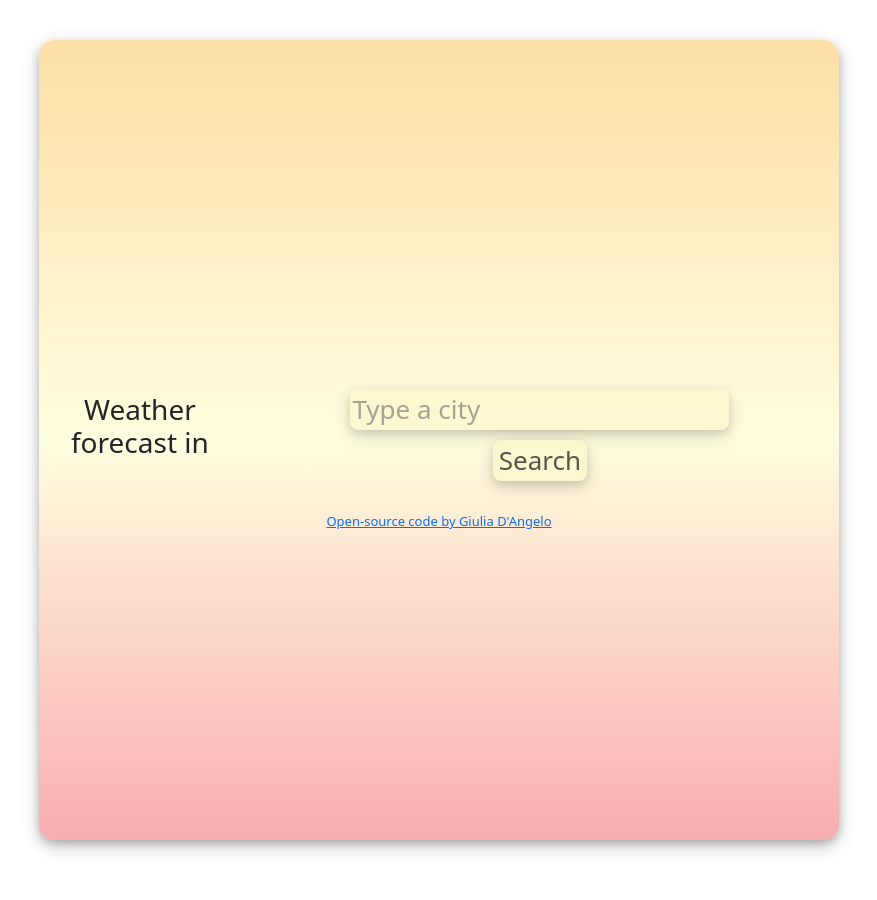
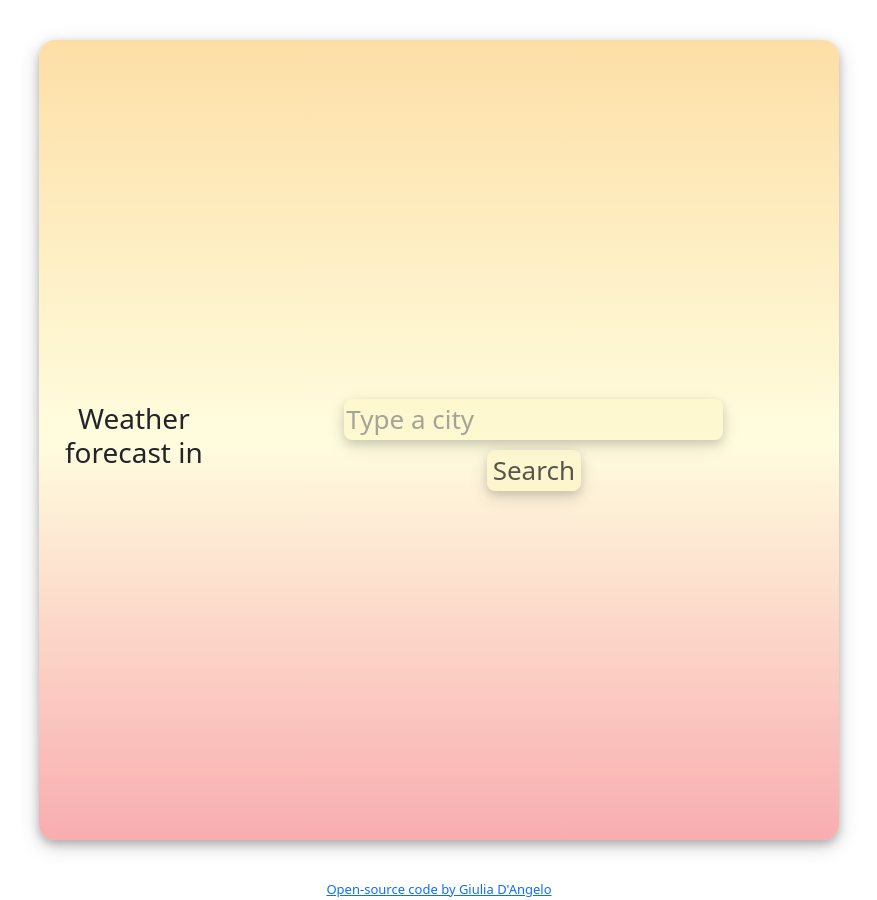
Before and after one commit to edriophthalma/weather-react, a React (Create React App) app: page / in a window 1280 px wide. Shown: the whole page, without its empty margins (201-1078 px from the left). Built offline with nearby package versions, Linux system fonts and the light colour scheme.

Commit message:
date component

```diff
--- a/src/App.js
+++ b/src/App.js
@@ -7,9 +7,10 @@ function App() {
     <div className="App">
       <div className="container">
       <header className="App-header">
-        <Weather city="New York"/>
+        <Weather defaultCity="Palermo"/>
 
       </header>
+      <footer><a href="https://github.com/edriophthalma/weather-react.git" alt="Giulia's code">Open-source code by Giulia D'Angelo</a></footer>
       </div>
     </div>
   );
--- a/src/Calldate.js
+++ /dev/null
@@ -1,6 +0,0 @@
-import React from "react";
-
-export default function Calledate(props) {
-    return "Tuesday";
-
-}
--- /dev/null
+++ b/src/UpDate.js
@@ -0,0 +1,17 @@
+import React from "react";
+export default function UpDate(props)  {
+    let days = ["Sunday", "Monday", "Tuesday", "Wednesday", "Thursday", "Friday", "Saturday", ]
+    let day = days[props.date.getDay()];
+    let hours = props.date.getHours();
+    if (hours < 10) {
+        hours = `0${hours}`;
+    }
+    let minutes = props.date.getMinutes();
+    if (minutes < 10) {
+        minutes = `0${minutes}`;
+    }
+    return (
+        <div>
+            {day} {hours}:{minutes}
+        </div> );
+}
--- a/src/Weather.css
+++ b/src/Weather.css
@@ -15,9 +15,10 @@ input {
   opacity: 65%;
   border: none;
   box-shadow: 0 4px 8px 0 rgba(0, 0, 0, 0.2), 0 6px 20px 0 rgba(0, 0, 0, 0.19);
+  transition: all 0.9s ease;
 }
 .search-bar {
-  margin: 10px auto;
+  margin: 10px 10px;
 }
 :focus {
   outline: 3px solid #f3676e8a;
--- a/src/Weather.js
+++ b/src/Weather.js
@@ -1,7 +1,8 @@
 import React, { useState } from "react";
 import axios from "axios";
 import "./Weather.css";
-import Calldate from "./Calldate";
+import UpDate from "./UpDate";
+
 
 export default function Weather(props) {
   const [city, setCity] = useState("");
@@ -11,11 +12,12 @@ export default function Weather(props) {
   function displayWeather(response) {
     setResult(true);
 
+
     setInfo({
         name: response.data.name,
       temperature: response.data.main.temp,
       description: response.data.weather[0].description,
-      date: new Date(response.data.dt *1000),
+      date: new Date(response.data.dt * 1000),
       humidity: response.data.main.humidity,
       wind: response.data.wind.speed,
       icon: `http://openweathermap.org/img/wn/${response.data.weather[0].icon}@2x.png`
@@ -33,7 +35,8 @@ export default function Weather(props) {
     setCity(event.target.value);
   }
   let form = (
-      <table><tr>
+      <table>
+        <tbody><tr>
     <td>
         <h3 className="city-result">Weather forecast in {info.name}</h3></td>
         <td>
@@ -42,7 +45,7 @@ export default function Weather(props) {
       <input type="submit" value="Search" />
 
     </form></td>
-    </tr></table>
+    </tr></tbody></table>
   );
 
   if (result) {
@@ -53,7 +56,7 @@ export default function Weather(props) {
             <tr>
             <td>
                 <ul className="main-results">
-                  <li><Calldate date={info.date}/></li>
+              <li><UpDate date={info.date} /></li>
               <li><img src={info.icon} alt="icon" /></li>
               <li className="text-capitalize">{info.description}</li>
               </ul>
@@ -108,6 +111,6 @@ export default function Weather(props) {
   else {
     return <div>{form}
 
-     <footer><a href="https://github.com/edriophthalma/weather-react.git" alt="Giulia's code">Open-source code by Giulia D'Angelo</a></footer> </div> ;
+      </div> ;
   }
 }
```
Also changed, not shown: 2 other files (tests, documents, lock files or other folders).
